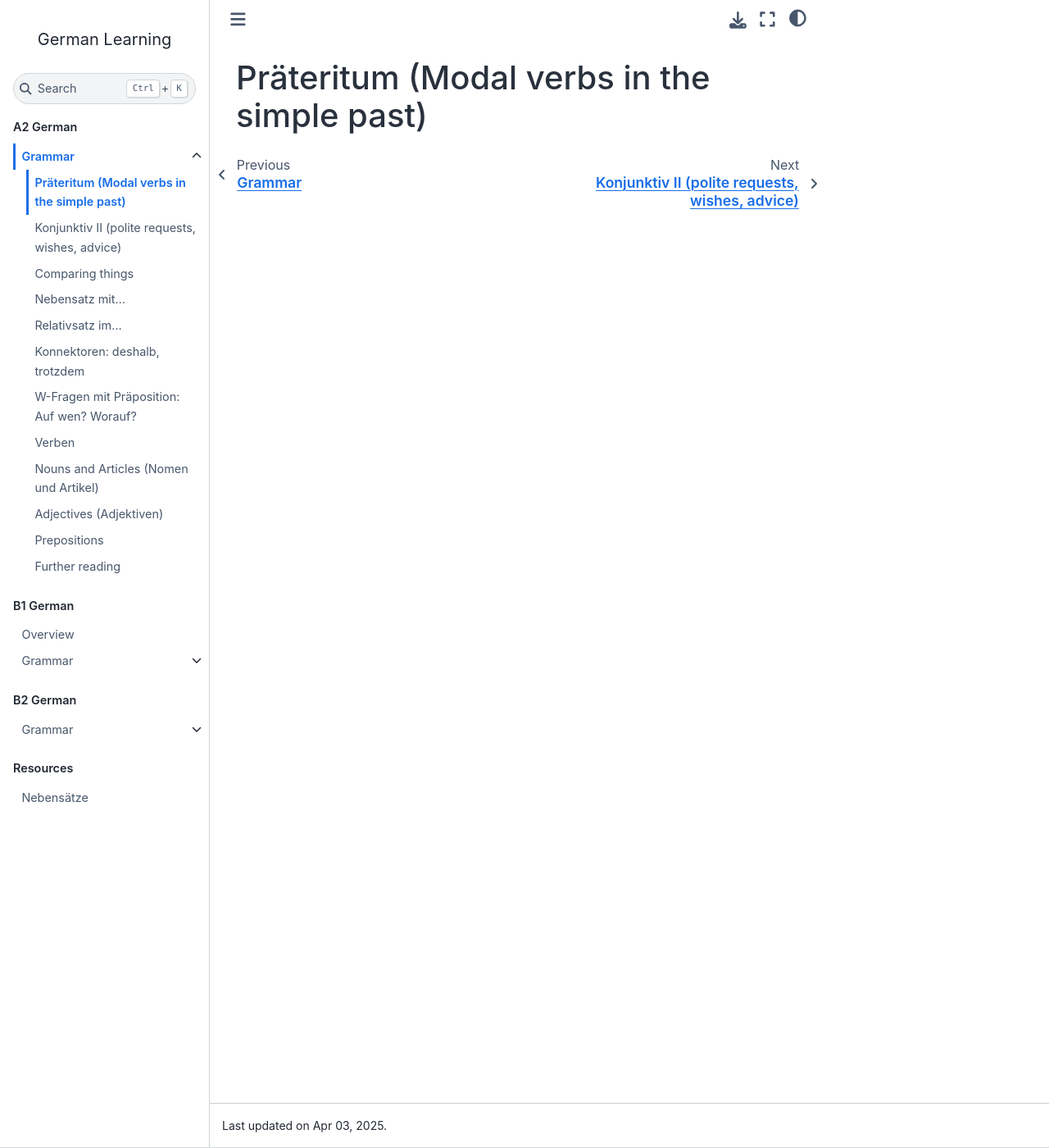
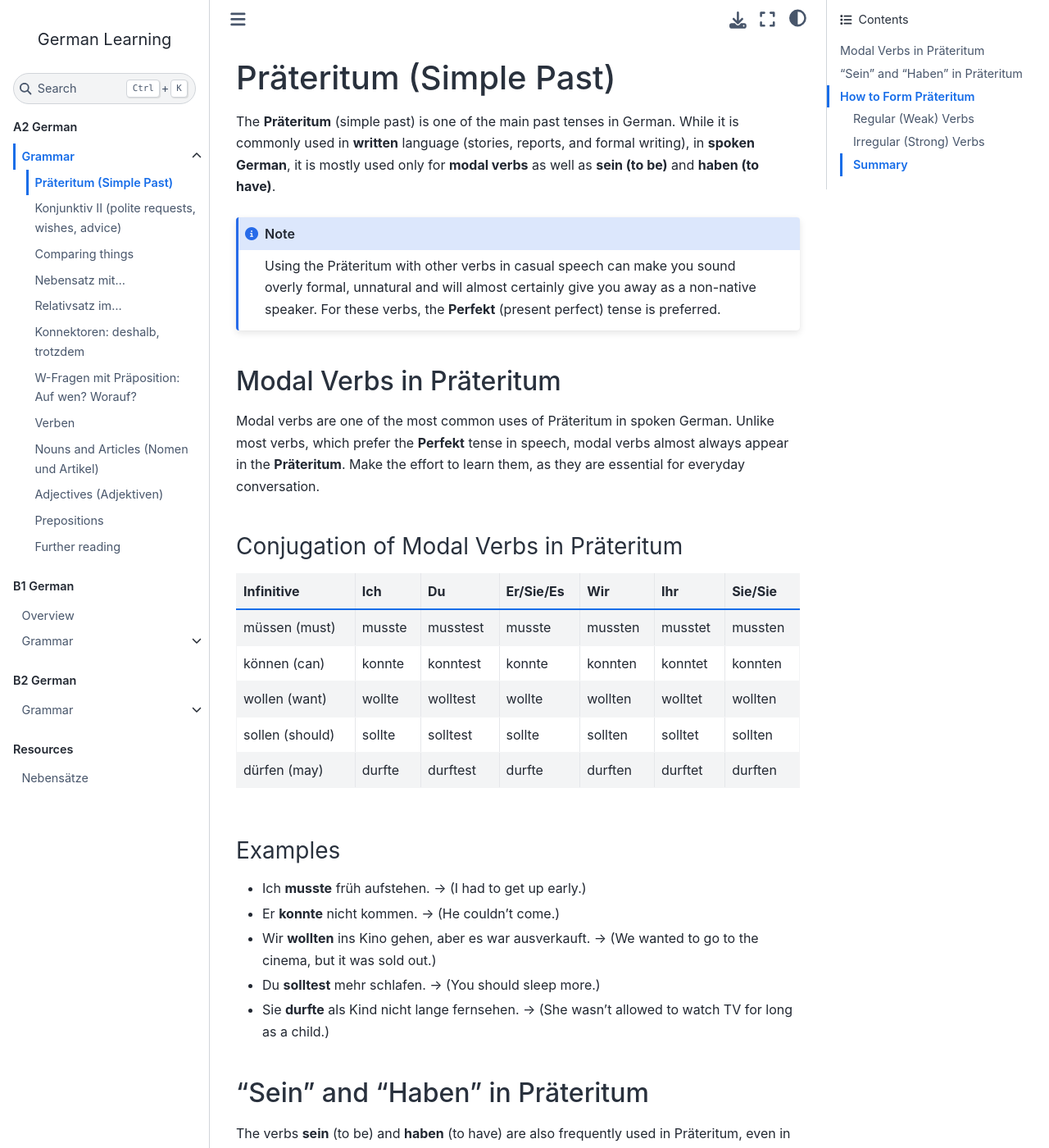
Before and after one commit to SamuelJennings/german-learning, a Sphinx documentation site: the page built from docs/a2/grammar/categories/praeteritum.md, in a window 1280 px wide and 1400 px high. Shown: the whole window at 82% size. Built offline with Sphinx 7.4.7 and the Sphinx Book theme 1.1.4, drawn with Linux system fonts in a browser that asks for light colours; pages that are not in the unit, such as notebooks, are missing from menus; some of the changed text lies outside the part shown.

Commit message:
add A2 praeteritum

````diff
--- a/docs/a2/grammar/categories/praeteritum.md
+++ b/docs/a2/grammar/categories/praeteritum.md
@@ -1 +1,93 @@
-# Präteritum (Modal verbs in the simple past)
+# Präteritum (Simple Past)
+
+The **Präteritum** (simple past) is one of the main past tenses in German. While it is commonly used in **written** language (stories, reports, and formal writing), in **spoken German**, it is mostly used only for **modal verbs** as well as **sein (to be)** and **haben (to have)**.
+
+```{note}
+Using the Präteritum with other verbs in casual speech can make you sound overly formal, unnatural and will almost certainly give you away as a non-native speaker. For these verbs, the **Perfekt** (present perfect) tense is preferred.
+```
+
+## Modal Verbs in Präteritum
+
+Modal verbs are one of the most common uses of Präteritum in spoken German. Unlike most verbs, which prefer the **Perfekt** tense in speech, modal verbs almost always appear in the **Präteritum**. Make the effort to learn them, as they are essential for everyday conversation.
+
+### Conjugation of Modal Verbs in Präteritum
+
+| Infinitive | Ich | Du | Er/Sie/Es | Wir | Ihr | Sie/Sie |
+| --- | --- | --- | --- | --- | --- | --- |
+| müssen (must) | musste | musstest | musste | mussten | musstet | mussten |
+| können (can) | konnte | konntest | konnte | konnten | konntet | konnten |
+| wollen (want) | wollte | wolltest | wollte | wollten | wolltet | wollten |
+| sollen (should) | sollte | solltest | sollte | sollten | solltet | sollten |
+| dürfen (may) | durfte | durftest | durfte | durften | durftet | durften |
+
+### Examples
+
+- Ich **musste** früh aufstehen. → (I had to get up early.)
+- Er **konnte** nicht kommen. → (He couldn't come.)
+- Wir **wollten** ins Kino gehen, aber es war ausverkauft. → (We wanted to go to the cinema, but it was sold out.)
+- Du **solltest** mehr schlafen. → (You should sleep more.)
+- Sie **durfte** als Kind nicht lange fernsehen. → (She wasn't allowed to watch TV for long as a child.)
+
+
+## "Sein" and "Haben" in Präteritum
+
+The verbs **sein** (to be) and **haben** (to have) are also frequently used in Präteritum, even in spoken German. Get familiar with their forms in order to speak more naturally while speaking in the past tense.
+
+### Conjugation of "sein" and "haben" in Präteritum
+
+| Verb | Ich | Du | Er/Sie/Es | Wir | Ihr | Sie/Sie |
+| --- | --- | --- | --- | --- | --- | --- |
+| sein (to be) | war | warst | war | waren | wart | waren |
+| haben (to have) | hatte | hattest | hatte | hatten | hattet | hatten |
+
+### Examples
+
+- Gestern **war** ich müde. → (Yesterday, I was tired.)
+- Wir **hatten** viel Spaß auf der Party. → (We had a lot of fun at the party.)
+- Er **war** nicht zu Hause. → (He was not at home.)
+- Du **hattest** recht. → (You were right.)
+- Sie **waren** sehr freundlich. → (They were very friendly.)
+
+* * *
+
+## How to Form Präteritum
+
+For all other verbs, the Präteritum is formed following two main patterns: one for **regular verbs** and **irregular verbs**.
+
+### Regular (Weak) Verbs
+
+For regular verbs, add these endings to the verb stem:
+
+- **-te, -test, -te, -ten, -tet, -ten**
+
+Example with "machen" (to do/make):
+
+- Ich **machte**
+- Du **machtest**
+- Er/Sie/Es **machte**
+- Wir **machten**
+- Ihr **machtet**
+- Sie/Sie **machten**
+
+### Irregular (Strong) Verbs
+
+Strong verbs change their **stem vowels** and take slightly different endings:
+
+- **-, -st, -, -en, -t, -en**
+
+Example with "sehen" (to see):
+
+- Ich **sah**
+- Du **sahst**
+- Er/Sie/Es **sah**
+- Wir **sahen**
+- Ihr **saht**
+- Sie/Sie **sahen**
+
+However, in **spoken German**, strong verbs (except modal verbs and "sein/haben") are usually used in **Perfekt** instead of Präteritum.
+
+### Summary
+
+- ✅ **Always use Präteritum** for **sein, haben, and modal verbs** in both written and spoken German.
+- ✅ **Use weak and strong verbs in Präteritum** primarily in written stories and formal texts.
+- 🚫 **In everyday speech, use Perfekt** for most other verbs.
````
